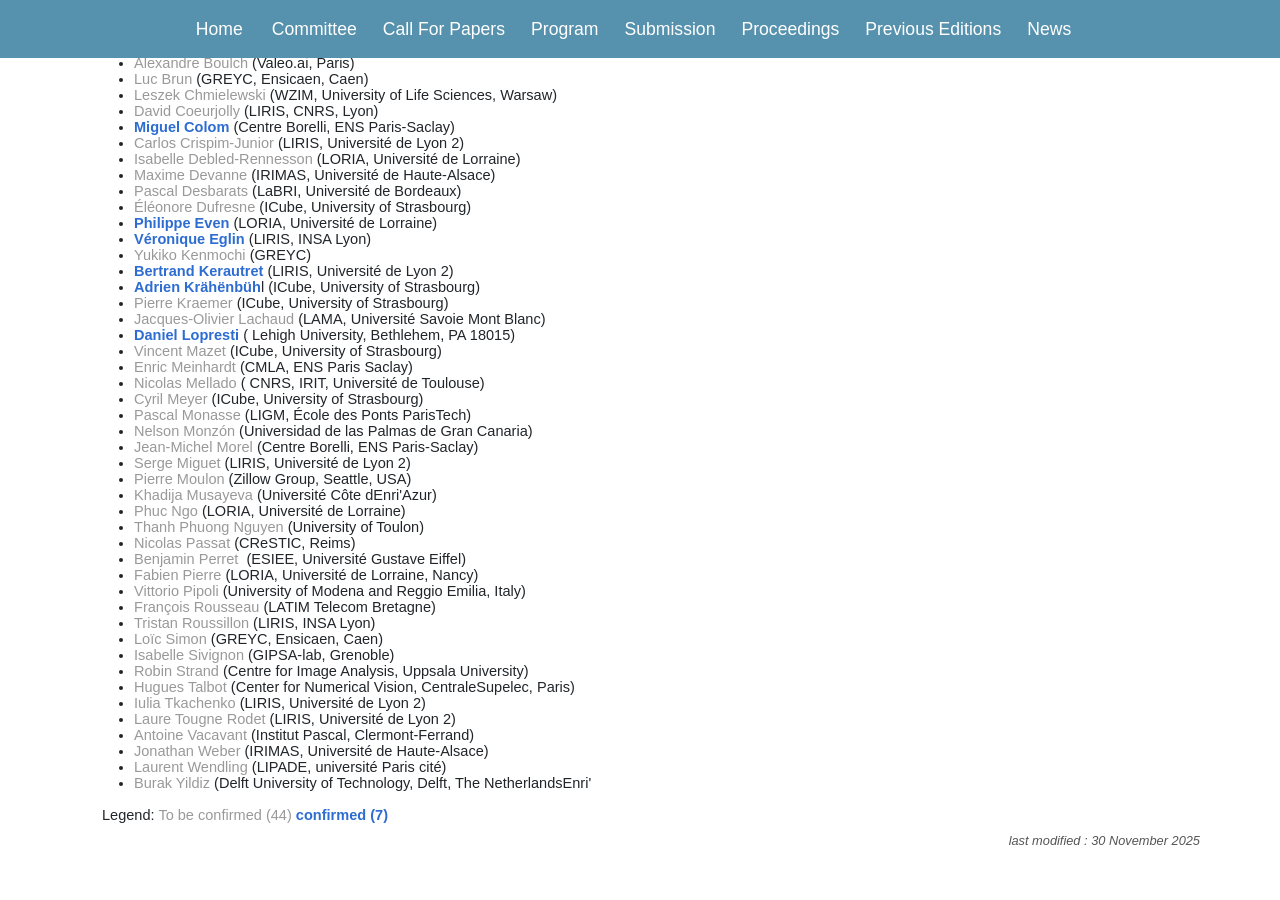
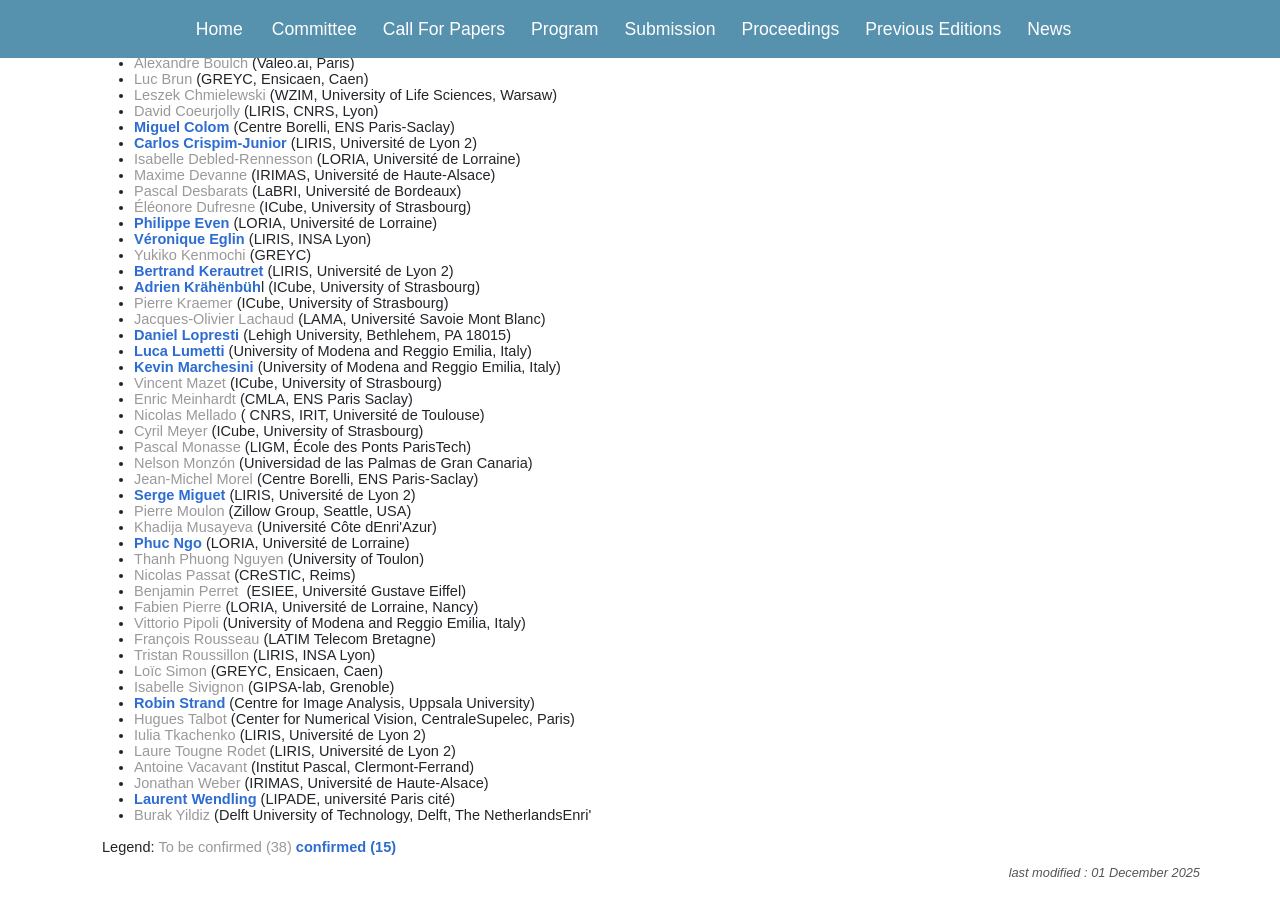
Before and after one commit to TC22-Team/rrpr2026, a Jekyll site: the page built from committees.html, in a window 1280 px wide and 900 px high, scrolled down 974 px. Built offline with Jekyll 4.4.1, drawn with Linux system fonts in a browser that asks for light colours; before the commit the page ends 1842 px from its top, so only the background shows below that.

Commit message:
udpate PC confirmation of the day

```diff
--- a/committees.html
+++ b/committees.html
@@ -3,7 +3,7 @@ layout: default
 title: "Committee of RRPR 2026 - Sixth Workshop on Reproducible Research in Pattern Recognition"
 canonical: "https://tc22-team.github.io/rrpr2026/committee.html"
 description: "Committee page of RRPR 2026 - Sixth Workshop on Reproducible Research in Pattern Recognition proposed to be a Sattelite workshop at ICPR 2026  Lyon 21 or 22 August 2026."
-last_modified: 2025-11-30
+last_modified: 2025-12-1
 ---
 
 <h1> Committees</h1>
@@ -36,7 +36,7 @@ last_modified: 2025-11-30
 <h4>&nbsp;<span style="font-size: 1em;">&nbsp;</span></h4>
 <h4>Scientific Committee</h4>
 <ul>
-<li><span class="member-tobeconfirmed">Fabien Baldacci </span> (LaBRI, Universit&eacute; de Bordeaux)</li>
+<li><span class="member-confirmed">Fabien Baldacci </span> (LaBRI, Universit&eacute; de Bordeaux)</li>
 <li><span class="member-tobeconfirmed">Jenny Benois-Pineau </span>(LaBRI, Universit&eacute; de&nbsp;Bordeaux)</li>
 <li><span class="member-tobeconfirmed">Partha Bhowmick </span>(IIT, Kharagpur)</li>
 <li><span class="member-tobeconfirmed">Arindam Biswas</span> (IIEST, Shibpur)</li>
@@ -46,7 +46,7 @@ last_modified: 2025-11-30
 <li><span class="member-tobeconfirmed">Leszek Chmielewski </span> (WZIM, University of Life Sciences, Warsaw)</li>
 <li><span class="member-tobeconfirmed">David Coeurjolly</span> (LIRIS, CNRS, Lyon)</li>
 <li><span class="member-confirmed">Miguel Colom</span> (Centre Borelli, ENS Paris-Saclay)</li>
-<li><span class="member-tobeconfirmed">Carlos Crispim-Junior </span> (LIRIS, Universit&eacute; de Lyon 2)</li>
+<li><span class="member-confirmed">Carlos Crispim-Junior </span> (LIRIS, Universit&eacute; de Lyon 2)</li>
 <li><span class="member-tobeconfirmed">Isabelle Debled-Rennesson </span> (LORIA, Universit&eacute; de Lorraine)</li>
 <li><span class="member-tobeconfirmed">Maxime Devanne </span> (IRIMAS, Universit&eacute; de Haute-Alsace)</li>
 <li><span class="member-tobeconfirmed">Pascal Desbarats</span> (LaBRI, Universit&eacute; de&nbsp;Bordeaux)</li>
@@ -58,7 +58,9 @@ last_modified: 2025-11-30
 <li><span class="member-confirmed">Adrien Kr&auml;h&euml;nb&uuml;h</span>l (ICube, University of Strasbourg)</li>
 <li><span class="member-tobeconfirmed">Pierre Kraemer </span>(ICube, University of Strasbourg)<br /></li>
 <li><span class="member-tobeconfirmed">Jacques-Olivier Lachaud</span> (LAMA,&nbsp;Universit&eacute;&nbsp;Savoie Mont Blanc)</li>
-<li><span class="member-confirmed">Daniel Lopresti</span> ( Lehigh University, Bethlehem, PA 18015)</li>
+<li><span class="member-confirmed">Daniel Lopresti</span> (Lehigh University, Bethlehem, PA 18015)</li>
+<li><span class="member-confirmed">Luca Lumetti</span> (University of Modena and Reggio Emilia, Italy)</li>
+<li><span class="member-confirmed">Kevin Marchesini </span>(University of Modena and Reggio Emilia, Italy)</li>
 <li><span class="member-tobeconfirmed">Vincent Mazet </span>(ICube, University of Strasbourg)</li>
 <li><span class="member-tobeconfirmed">Enric Meinhardt</span> (CMLA, ENS Paris Saclay)</li>
 <li><span class="member-tobeconfirmed">Nicolas Mellado </span> ( CNRS, IRIT, Universit&eacute; de Toulouse)</li>
@@ -66,10 +68,10 @@ last_modified: 2025-11-30
 <li><span class="member-tobeconfirmed">Pascal Monasse </span> (LIGM, &Eacute;cole des Ponts ParisTech)</strong></li>
 <li><span class="member-tobeconfirmed">Nelson Monz&oacute;n</span>&nbsp;(Universidad de las Palmas de Gran Canaria)</li>
 <li><span class="member-tobeconfirmed">Jean-Michel Morel </span>(Centre Borelli, ENS Paris-Saclay)</li>
-<li><span class="member-tobeconfirmed">Serge Miguet </span>(LIRIS, Universit&eacute; de Lyon 2)</li>
+<li><span class="member-confirmed">Serge Miguet </span>(LIRIS, Universit&eacute; de Lyon 2)</li>
 <li><span class="member-tobeconfirmed">Pierre Moulon</span> (Zillow Group, Seattle, USA)</li>
 <li><span class="member-tobeconfirmed">Khadija Musayeva</span> (Universit&eacute; C&ocirc;te dEnri&#39Azur)</li>
-<li><span class="member-tobeconfirmed">Phuc Ngo </span>(LORIA, Universit&eacute; de Lorraine)</li>
+<li><span class="member-confirmed">Phuc Ngo </span>(LORIA, Universit&eacute; de Lorraine)</li>
 <li><span class="member-tobeconfirmed">Thanh Phuong Nguyen </span>(University of Toulon)</li>
 <li><span class="member-tobeconfirmed">Nicolas Passat </span>(CReSTIC, Reims)</li>
 <li><span class="member-tobeconfirmed">Benjamin Perret</span> &nbsp;(ESIEE, Universit&eacute; Gustave Eiffel)</li>
@@ -79,13 +81,13 @@ last_modified: 2025-11-30
 <li><span class="member-tobeconfirmed">Tristan Roussillon </span> (LIRIS, INSA Lyon) </li>
 <li><span class="member-tobeconfirmed">Lo&iuml;c Simon </span>(GREYC, Ensicaen, Caen)</li>
 <li><span class="member-tobeconfirmed">Isabelle Sivignon</span> (GIPSA-lab, Grenoble)</li>
-<li><span class="member-tobeconfirmed">Robin Strand </span> (Centre for Image Analysis, Uppsala University)&nbsp;</li>
+<li><span class="member-confirmed">Robin Strand </span> (Centre for Image Analysis, Uppsala University)&nbsp;</li>
 <li><span class="member-tobeconfirmed">Hugues Talbot</span> (Center for Numerical Vision, CentraleSupelec, Paris) &nbsp;</li>
 <li><span class="member-tobeconfirmed">Iulia Tkachenko</span> (LIRIS, Universit&eacute; de Lyon 2)</li>
 <li><span class="member-tobeconfirmed">Laure Tougne Rodet&nbsp;</span>(LIRIS, Universit&eacute; de Lyon 2)</li>
 <li><span class="member-tobeconfirmed">Antoine Vacavant</span> (Institut Pascal, Clermont-Ferrand)</li>
 <li><span class="member-tobeconfirmed">Jonathan Weber</span> (IRIMAS, Universit&eacute; de Haute-Alsace)</li>
-<li><span class="member-tobeconfirmed">Laurent Wendling</span> (LIPADE, universit&eacute; Paris cit&eacute;)&nbsp;</li>
+<li><span class="member-confirmed">Laurent Wendling</span> (LIPADE, universit&eacute; Paris cit&eacute;)&nbsp;</li>
 <li><span class="member-tobeconfirmed">Burak Yildiz </span> (Delft University of Technology, Delft, The NetherlandsEnri&#39</li>
 
 
@@ -94,5 +96,5 @@ last_modified: 2025-11-30
 </ul>
 
 Legend:
-<span class="member-tobeconfirmed"> To be confirmed (44)</span>
-<span class="member-confirmed">  confirmed (7) </span>
+<span class="member-tobeconfirmed"> To be confirmed (38)</span>
+<span class="member-confirmed">  confirmed (15) </span>
```
